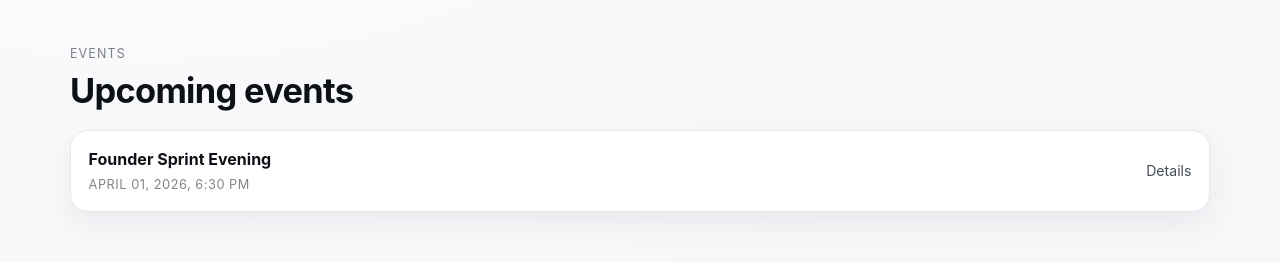
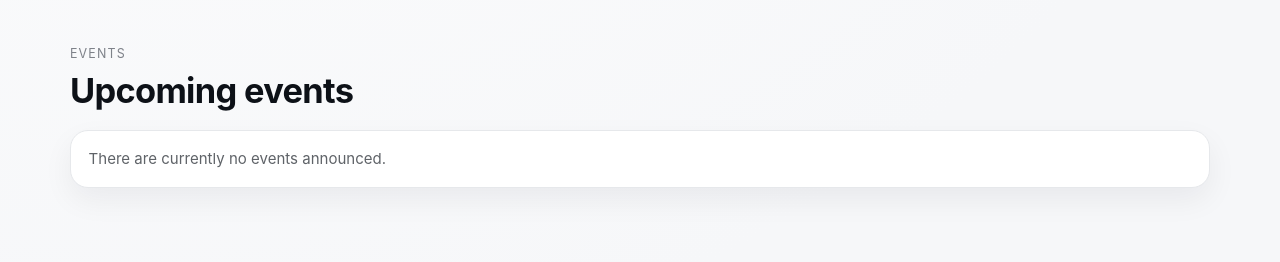
Before and after one commit to seva781/webseite-ecb, a plain HTML site: page index.html in a window 1280 px wide. Shown: the part 880-1142 px from the top of the page. Drawn offline with Linux system fonts and the light colour scheme.

Commit message:
Remove specific event details and add empty state message
Removed details of the 'Founder Sprint Evening' event and added a message indicating no events are currently announced.

```diff
--- a/index.html
+++ b/index.html
@@ -88,22 +88,9 @@
           <h2 data-i18n="events.title">Anstehende Events</h2>
         </div>
         <div class="event-list">
-          <details class="event-item">
-            <summary>
-              <span>
-                <strong data-i18n="events.e1Title">Founder Sprint Evening</strong>
-                <small data-i18n="events.e1Date">01. April 2026, 18:30 Uhr</small>
-              </span>
-              <em data-i18n="events.details">Details</em>
-            </summary>
-            <div class="event-content">
-              <p data-i18n="events.location1">Ort: Bern, genaue Location folgt</p>
-              <p data-i18n="events.e1Text">
-                Intensiver Abend für Gründerinnen und Gründer: ehrliches Feedback zu
-                Ideen, schnelle Mini-Pitches und Networking mit anderen Early-Stage Teams.
-              </p>
-            </div>
-          </details>
+          <p class="event-empty" data-i18n="events.empty">
+            Aktuell sind keine Events angekündigt.
+          </p>
         </div>
       </section>
 
@@ -316,12 +303,7 @@
           "team.role": "Core Team",
           "events.eyebrow": "Events",
           "events.title": "Anstehende Events",
-          "events.details": "Details",
-          "events.e1Title": "Founder Sprint Evening",
-          "events.e1Date": "01. April 2026, 18:30 Uhr",
-          "events.location1": "Ort: Bern, genaue Location folgt",
-          "events.e1Text":
-            "Intensiver Abend für Gründerinnen und Gründer: ehrliches Feedback zu Ideen, schnelle Mini-Pitches und Networking mit anderen Early-Stage Teams.",
+          "events.empty": "Aktuell sind keine Events angekündigt.",
           "pastEvents.eyebrow": "Recap",
           "pastEvents.title": "Vergangene Events",
           "pastEvents.item1Title": "Networking Evening",
@@ -393,12 +375,7 @@
           "team.role": "Core Team",
           "events.eyebrow": "Events",
           "events.title": "Upcoming events",
-          "events.details": "Details",
-          "events.e1Title": "Founder Sprint Evening",
-          "events.e1Date": "April 01, 2026, 6:30 PM",
-          "events.location1": "Location: Bern, exact location coming soon",
-          "events.e1Text":
-            "An intensive founder evening with honest idea feedback, quick mini-pitches, and networking with other early-stage teams.",
+          "events.empty": "There are currently no events announced.",
           "pastEvents.eyebrow": "Recap",
           "pastEvents.title": "Past events",
           "pastEvents.item1Title": "Networking Evening",
```
